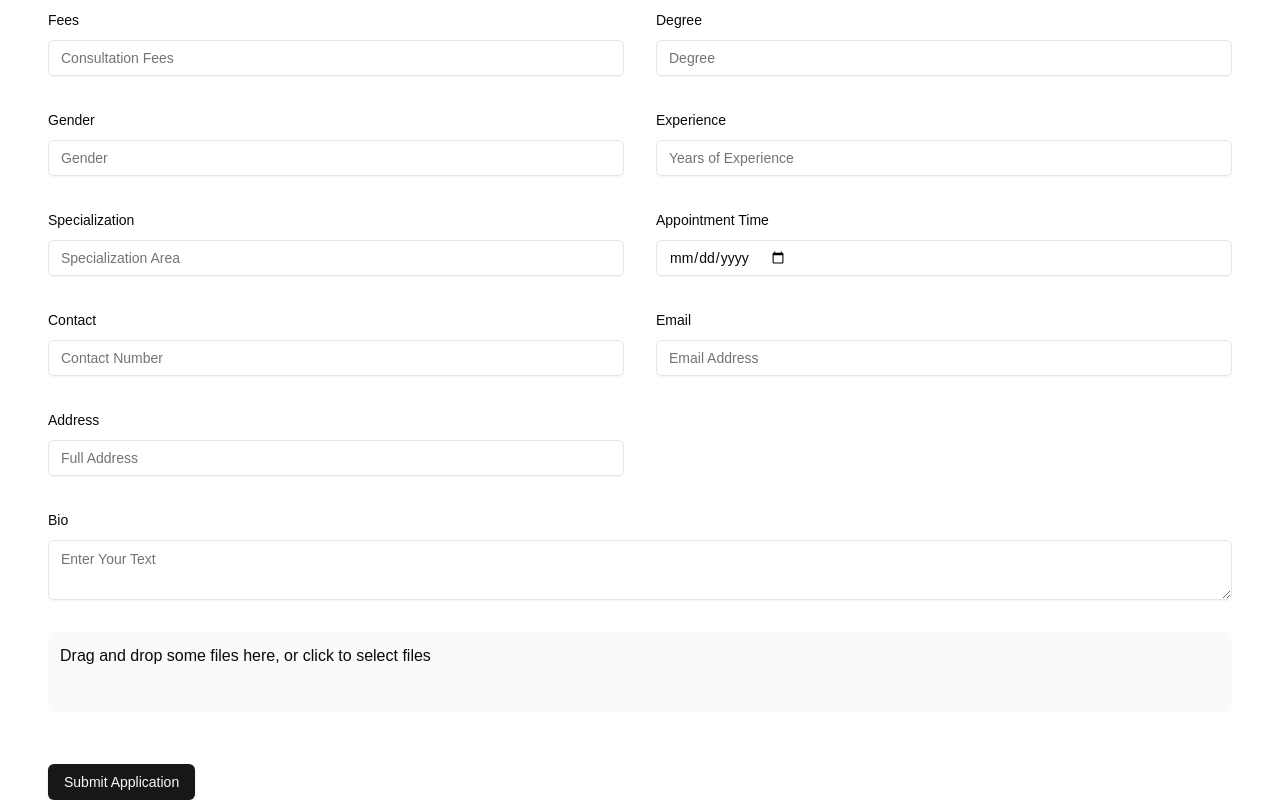
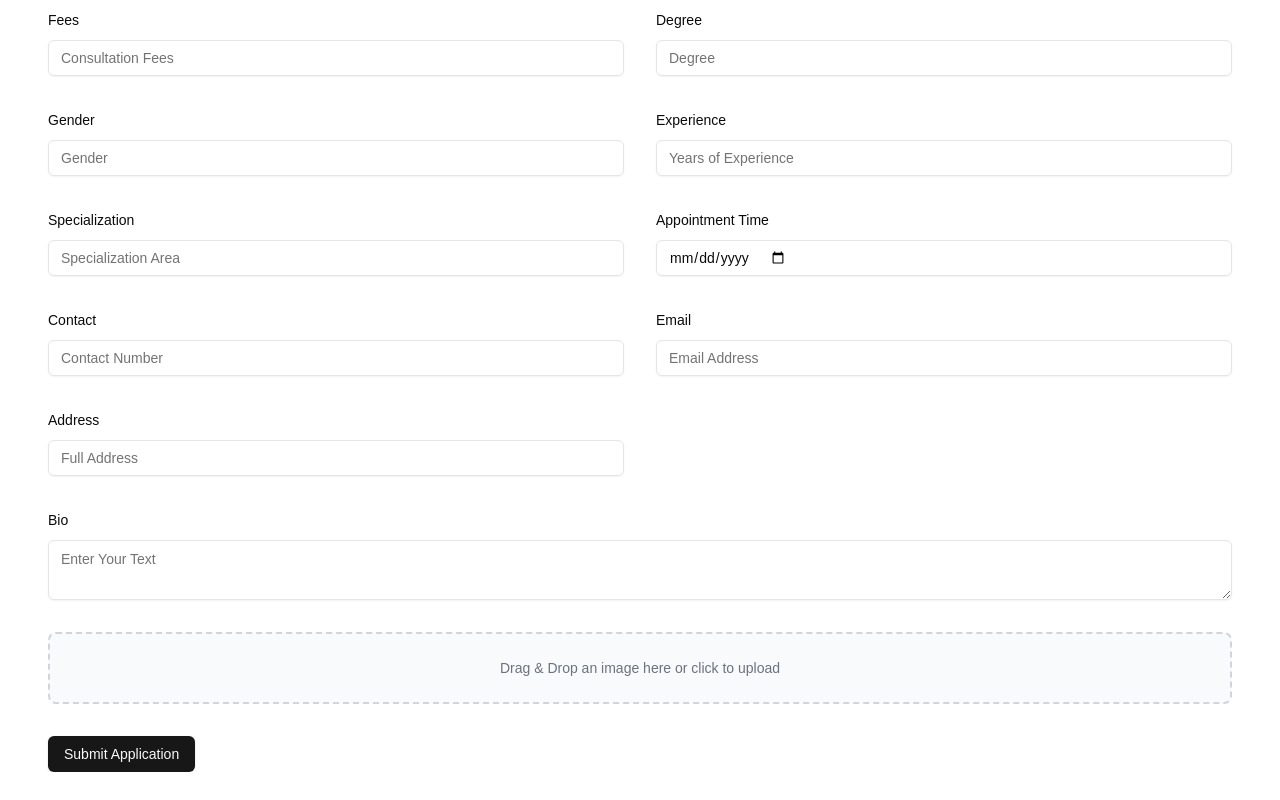
Before and after one commit to Muhammadkashif20/Doctor-Appointment-Website-FullStack, a Next.js app: page /SeeDoctors/ApplyDoctor in a window 1280 px wide. Shown: the part 300-1100 px from the top of the page. After the commit the page ends 1072 px from the top, so only its background shows below. Built offline with nearby package versions, Linux system fonts and the light colour scheme.

Commit message:
apply doctor completing frontend work

```diff
--- a/src/components/ApplyForm.jsx
+++ b/src/components/ApplyForm.jsx
@@ -69,10 +69,7 @@ function ProfileForm() {
       "Your application has been submitted successfully and is awaiting admin approval.",
   });
 
-  // Form reset
   form.reset();
-
-  // Redirect after 1.5 seconds
   setTimeout(() => {
     router.push("/");
   }, 1500);
@@ -261,7 +258,13 @@ function ProfileForm() {
           )}
         />
         {/* Profile Image Field */}
-        <UploadImg />
+        <UploadImg
+  onChange={(value) =>
+    form.setValue("profileImage", value, {
+      shouldValidate: true,
+    })
+  }
+/>
         <Button type="submit">Submit Application</Button>
       </form>
     </Form>
--- a/src/components/UploadImgDrop.jsx
+++ b/src/components/UploadImgDrop.jsx
@@ -1,50 +1,57 @@
-import React, {useEffect, useState} from 'react';
-import {useDropzone} from 'react-dropzone';
-export default function UploadImg() {
-  const thumbsContainer = {
-  display: "flex",
-  flexWrap: "wrap",
-  gap: "12px",
-  marginTop: "16px",
-};
+"use client";
+
+import React, { useEffect, useState } from "react";
+import { useDropzone } from "react-dropzone";
+
+export default function UploadImg({ onChange }) {
   const [files, setFiles] = useState([]);
-    const {getRootProps, getInputProps} = useDropzone({
+
+  const { getRootProps, getInputProps } = useDropzone({
     accept: {
-        'image/*': []
+      "image/*": [],
     },
-      onDrop: acceptedFiles => {
-        setFiles(acceptedFiles.map(file => Object.assign(file, {
-          preview: URL.createObjectURL(file)
-        })));
+    multiple: false,
+
+    onDrop: (acceptedFiles) => {
+      const uploadedFiles = acceptedFiles.map((file) =>
+        Object.assign(file, {
+          preview: URL.createObjectURL(file),
+        })
+      );
+
+      setFiles(uploadedFiles);
+
+      if (uploadedFiles.length > 0) {
+        onChange(uploadedFiles[0].name);
       }
+    },
   });
 
-    const thumbs = files.map(file => (
-      <div key={file.name}>
-        <div >
-          <img
-            src={file.preview}
-            width={100}
-            height={100}
-            onLoad={() => { URL.revokeObjectURL(file.preview) }}
-          />
-        </div>
-      </div>
-    ));
-
   useEffect(() => {
-      return () => files.forEach(file => URL.revokeObjectURL(file.preview));
+    return () => {
+      files.forEach((file) => URL.revokeObjectURL(file.preview));
+    };
   }, [files]);
 
   return (
-      <section className="container">
-        <div {...getRootProps({className: 'dropzone'})} className='bg-gray-50 rounded-md p-3 h-20 my-5'>
+    <div className="space-y-4">
+      <div
+        {...getRootProps()}
+        className="cursor-pointer rounded-lg border-2 border-dashed border-gray-300 bg-gray-50 p-6 text-center hover:bg-gray-100"
+      >
         <input {...getInputProps()} />
-          <p>Drag and drop some files here, or click to select files</p>
+        <p className="text-sm text-gray-500">
+          Drag & Drop an image here or click to upload
+        </p>
       </div>
-        <aside style={thumbsContainer}>
-          {thumbs}
-        </aside>
-      </section>
+
+      {files.length > 0 && (
+        <img
+          src={files[0].preview}
+          alt="Preview"
+          className="h-28 w-28 rounded-lg border object-cover"
+        />
+      )}
+    </div>
   );
 }
```
Lines whose indentation alone changed are shown as unchanged.
